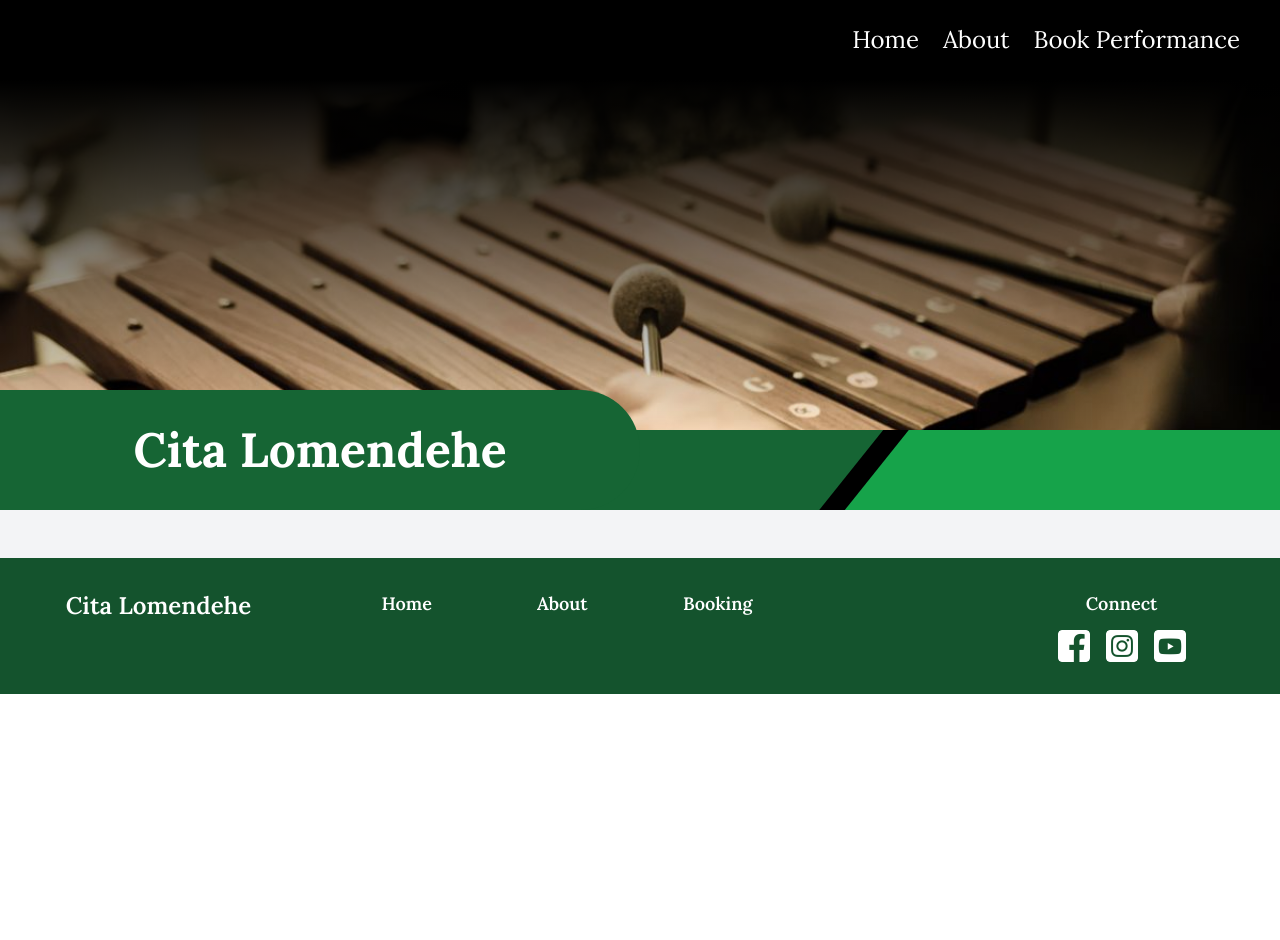
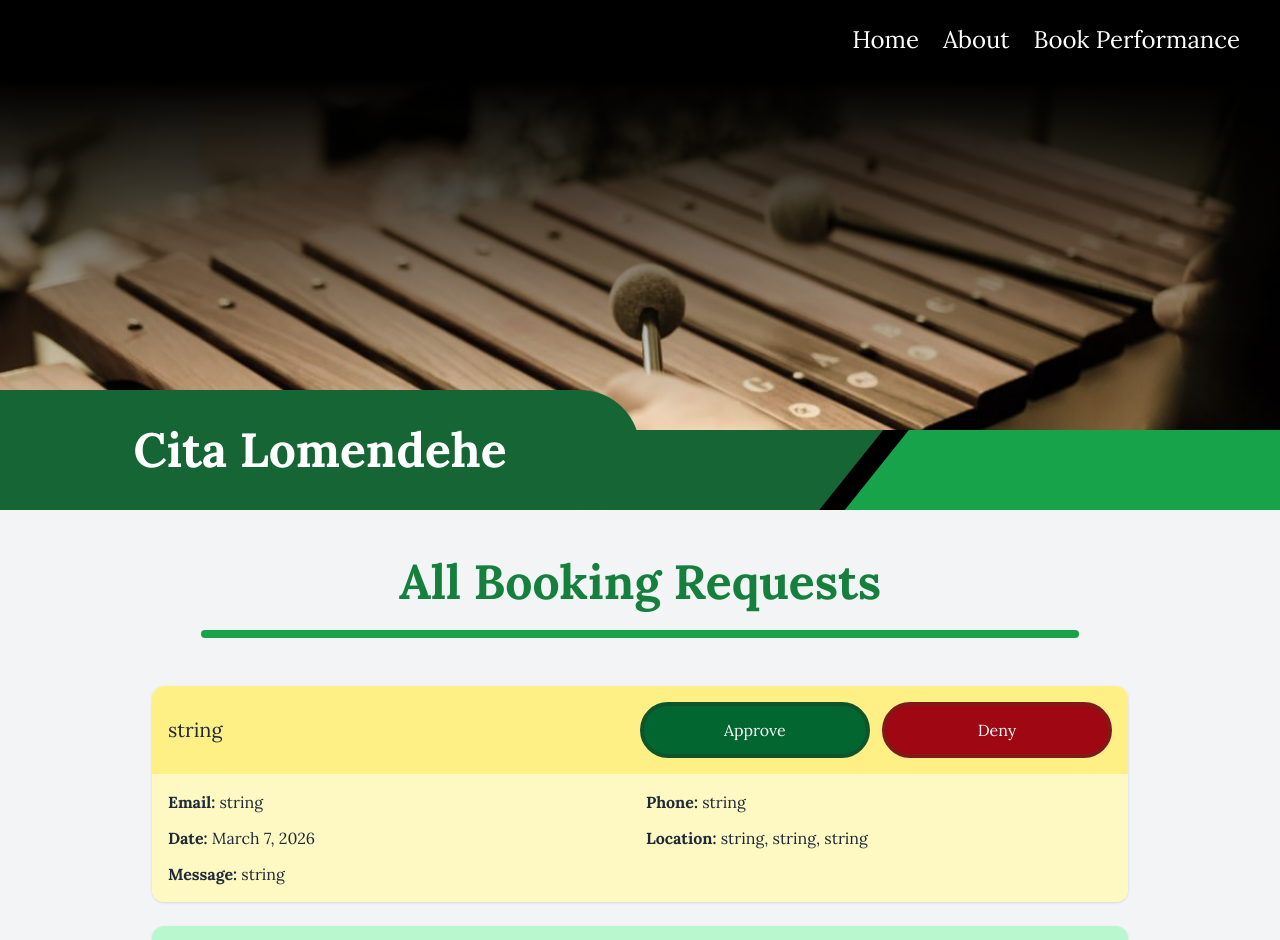
Before and after one commit to AlexHuynh35/KolintangWebsite, a Next.js app in the folder frontend/: page /admin/dashboard in a window 1280 px wide. Shown: the top 940 px of the page. Before the commit the page ends 800 px from the top, so only its background shows below. Built offline with nearby package versions, Linux system fonts and the light colour scheme.

Commit message:
feat: dashboard request display

```diff
--- a/frontend/src/app/admin/dashboard/page.tsx
+++ b/frontend/src/app/admin/dashboard/page.tsx
@@ -1,7 +1,27 @@
+"use client";
+
+import { useState } from "react";
+import { RequestCard } from "@/components";
+import { placeholder, Request } from "@/data/request";
+
 export default function DashboardPage() {
+  const [requests, setRequests] = useState<Request[]>(placeholder);
+
   return (
     <section className="py-6 bg-gray-100">
-
+      <div className="max-w-5xl mx-auto text-center text-balance p-6">
+        <h1 className="font-bold text-3xl md:text-5xl text-accent-medium pb-6">
+          All Booking Requests
+        </h1>
+        <div className="flex justify-center">
+          <div className="w-9/10 h-2 bg-accent-light rounded" />
+        </div>
+      </div>
+      <div className="max-w-5xl mx-auto p-6 flex flex-col gap-6 justify-center items-center">
+        {requests.map((request) => (
+          <RequestCard key={request.id} request={request} />
+        ))}
+      </div>
     </section>
   )
 }
--- a/frontend/src/components/index.ts
+++ b/frontend/src/components/index.ts
@@ -6,5 +6,6 @@ export { default as SectionTitle } from "./section-title";
 export { default as PersonCard } from "./person-card";
 export { default as FactCard } from "./fact-card";
 export { default as EventCard } from "./event-card";
+export { default as RequestCard } from "./request_card";
 export { default as Calendar } from "./calendar";
 export { default as Form } from "./form";
--- /dev/null
+++ b/frontend/src/components/request_card.tsx
@@ -0,0 +1,50 @@
+"use client";
+
+import { useState } from "react";
+import { formatDate } from "@/utils/formatDate";
+import { Request } from "@/data/request";
+
+type RequestCardProps = {
+  request: Request;
+};
+
+export default function RequestCard({ request }: RequestCardProps) {
+  const pending = request.status == "pending";
+  const [open, setOpen] = useState<boolean>(pending);
+  const statusColorDark = request.status == "pending" ? "bg-yellow-200" : request.status == "confirmed" ? "bg-green-200" : "bg-red-200";
+  const statusColorLight = request.status == "pending" ? "bg-yellow-100" : request.status == "confirmed" ? "bg-green-100" : "bg-red-100";
+
+  return (
+    <div className="w-full mx-auto flex flex-col items-center rounded-xl shadow">
+      <div
+        onClick={() => setOpen(!open)}
+        className={`w-full flex flex-row gap-3 p-4 rounded-t-xl ${!open && "rounded-b-xl"} ${statusColorDark}`}
+      >
+        <div className="w-1/2 flex justify-left items-center">
+          <h1 className="text-xl text-gray-800">{request.name}</h1>
+        </div>
+        <button
+          disabled={!pending}
+          className={`w-1/4 text-md rounded-full text-white py-3 border border-4 ${!pending ? "bg-gray-600 border-gray-700" : "bg-green-800 hover:bg-green-700 border-green-900"}`}
+        >
+          Approve
+        </button>
+        <button
+          disabled={!pending}
+          className={`w-1/4 text-md rounded-full text-white py-3 border border-4 ${!pending ? "bg-gray-600 border-gray-700" : "bg-red-800 hover:bg-red-700 border-red-900"}`}
+        >
+          Deny
+        </button>
+      </div>
+      {open && (
+        <div className={`w-full flex flex-row gap-3 p-4 rounded-b-xl grid grid-cols-2 ${statusColorLight}`}>
+          <p className="text-gray-800"><strong>Email:</strong> {request.email}</p>
+          <p className="text-gray-800"><strong>Phone:</strong> {request.phone}</p>
+          <p className="text-gray-800"><strong>Date:</strong> {formatDate(request.date)}</p>
+          <p className="text-gray-800"><strong>Location:</strong> {request.venue + ", " + request.city + ", " + request.state}</p>
+          <p className="col-span-2 text-gray-800"><strong>Message:</strong> {request.message}</p>
+        </div>
+      )}
+    </div>
+  )
+}
--- /dev/null
+++ b/frontend/src/data/request.ts
@@ -0,0 +1,53 @@
+export type Status = "pending" | "confirmed" | "cancelled";
+
+export interface Request {
+  id: number
+  name: string
+  email: string
+  phone: string
+  date: Date
+  venue: string
+  city: string
+  state: string
+  message: string
+  status: Status
+}
+
+export const placeholder: Request[] = [
+  {
+    id: 1,
+    name: "string",
+    email: "string",
+    phone: "string",
+    date: new Date(),
+    venue: "string",
+    city: "string",
+    state: "string",
+    message: "string",
+    status: "pending"
+  },
+  {
+    id: 2,
+    name: "string",
+    email: "string",
+    phone: "string",
+    date: new Date(),
+    venue: "string",
+    city: "string",
+    state: "string",
+    message: "string",
+    status: "confirmed"
+  },
+  {
+    id: 3,
+    name: "string",
+    email: "string",
+    phone: "string",
+    date: new Date(),
+    venue: "string",
+    city: "string",
+    state: "string",
+    message: "string",
+    status: "cancelled"
+  }
+]
```
